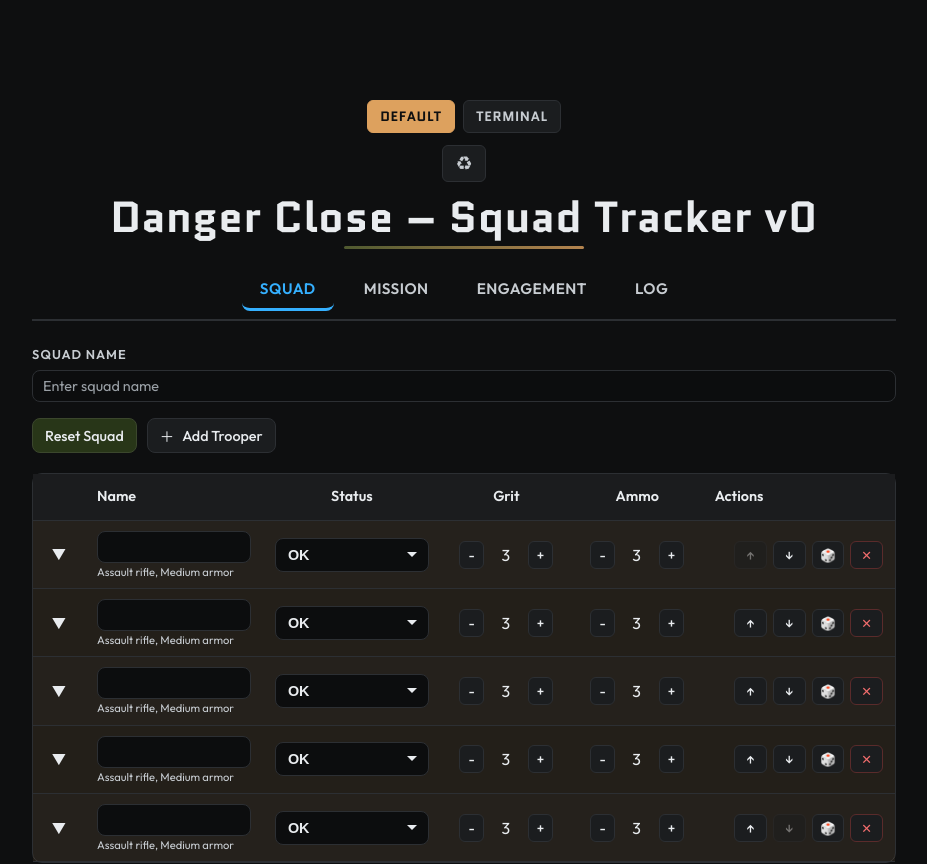
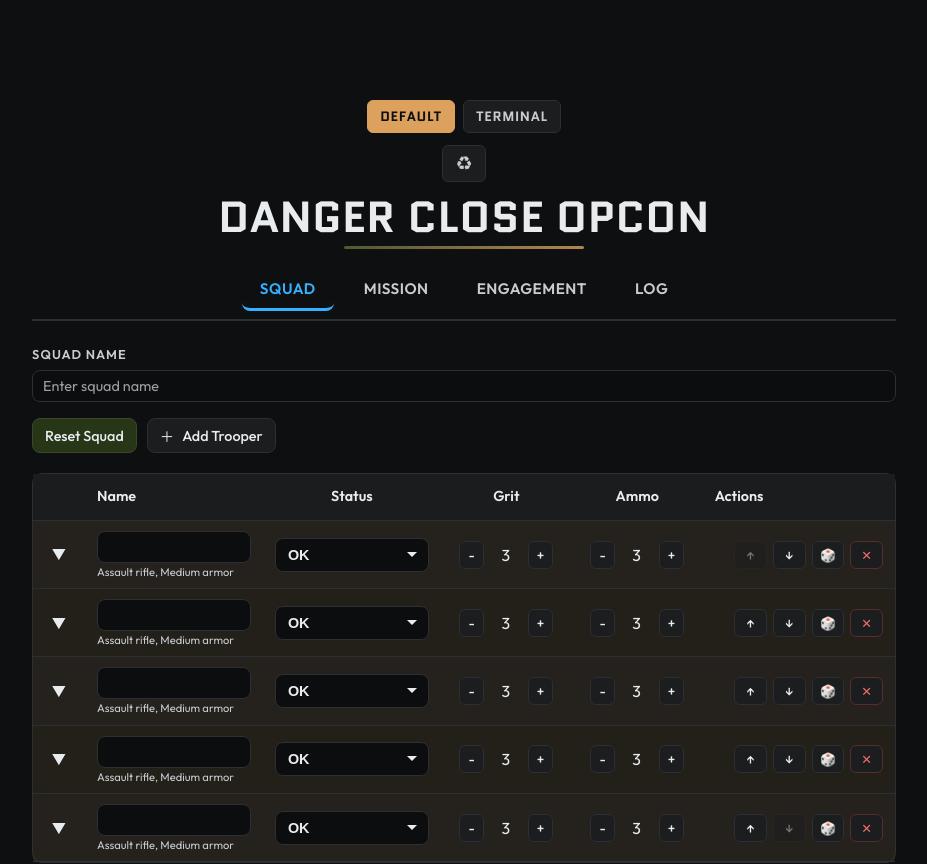
Before and after one commit to lars1808/danger-close-app, a React (Vite) app: page / in a window 1280 px wide. Shown: the top 864 px of the page, without its empty margins (176-1103 px from the left). Built offline with nearby package versions, Linux system fonts and the light colour scheme.

Commit message:
Update app and document titles

```diff
--- a/index.html
+++ b/index.html
@@ -4,7 +4,7 @@
     <meta charset="UTF-8" />
     <link rel="icon" type="image/svg+xml" href="/vite.svg" />
     <meta name="viewport" content="width=device-width, initial-scale=1.0" />
-    <title>danger-close-web</title>
+    <title>DANGER CLOSE OPCON</title>
     <link rel="preconnect" href="https://fonts.gstatic.com" crossorigin>
     <link href="https://fonts.googleapis.com/css2?family=Outfit:wght@300;400;500;600;700&family=Quantico:wght@400;700&display=swap" rel="stylesheet">
 
--- a/src/App.tsx
+++ b/src/App.tsx
@@ -152,7 +152,7 @@ export default function App() {
           ♻
         </button>
 
-        <h1 className="dc-title">Danger Close – Squad Tracker v0</h1>
+        <h1 className="dc-title">DANGER CLOSE OPCON</h1>
         <div className="dc-subtle-rule" />
 
         {/* TAB NAVIGATION */}
```
